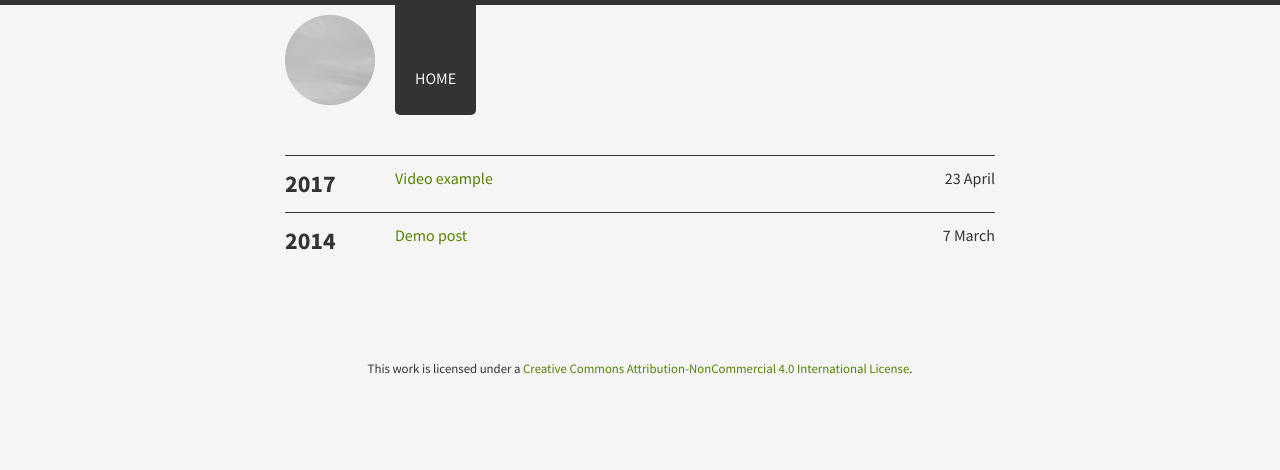
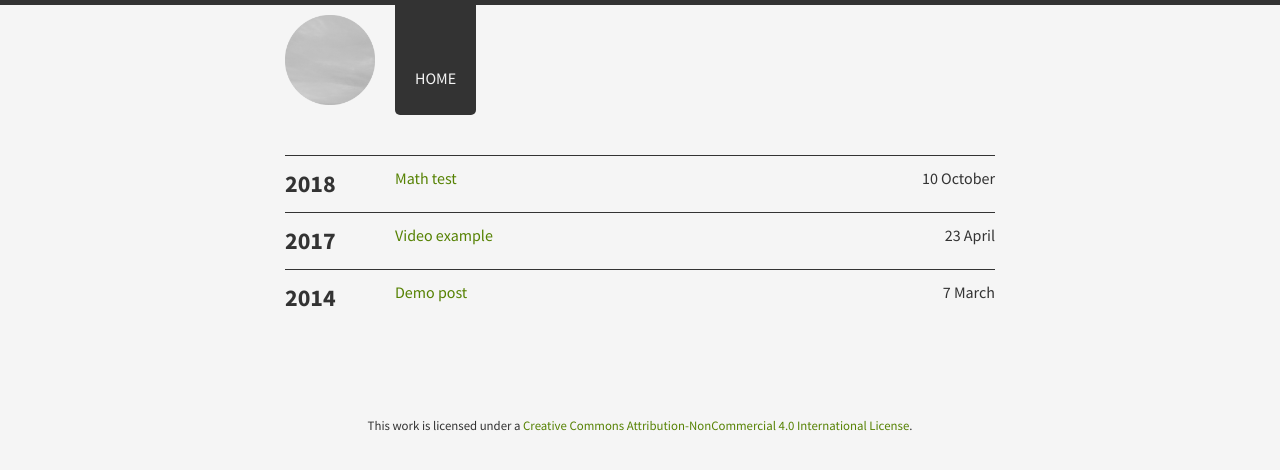
Before and after one commit to huffyhenry/huffyhenry.github.io, a Jekyll site: the page built from index.html, in a window 1280 px wide. Shown: the top 470 px of the page. Built offline with Jekyll 4.4.1, drawn with Linux system fonts in a browser that asks for light colours.

Commit message:
Set up MathJax

```diff
--- /dev/null
+++ b/_posts/2018-10-10-math-test.md
@@ -0,0 +1,8 @@
+---
+layout: post
+title: Math test
+---
+
+$$
+\lambda = e^(-\mu)
+$$
```
Also changed, not shown: _includes/head.html (+8 -0 lines).
